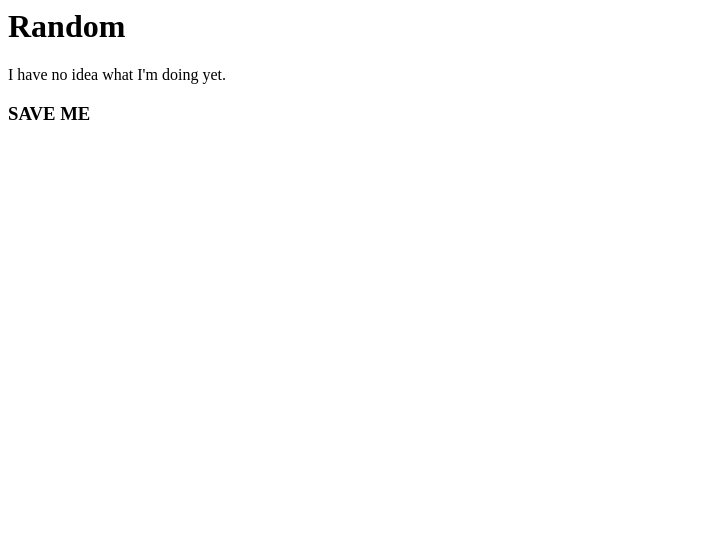
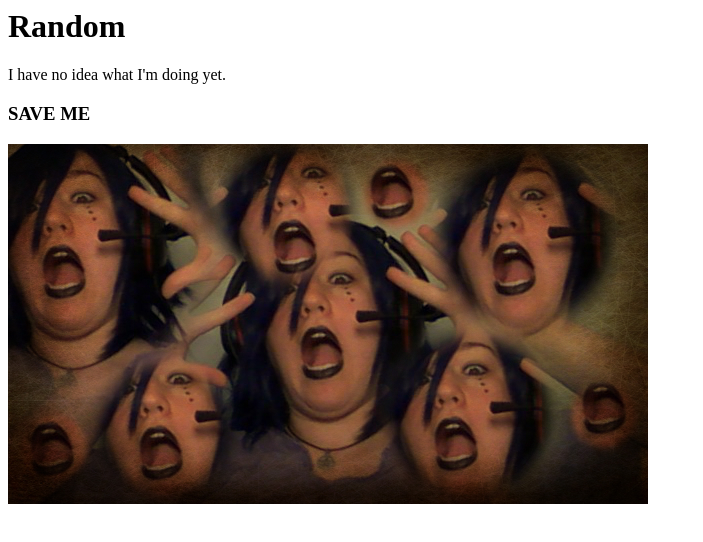
Before and after one commit to RinnaCerra/rinnacerra.github.io, a plain HTML site: page index.html in a window 1280 px wide. Shown: the whole page, without its empty margins (0-703 px from the left). Drawn offline with Linux system fonts and the light colour scheme.

Commit message:
photo madness
I added a photo to main folder and added said pic to thingy

```diff
--- a/index.html
+++ b/index.html
@@ -3,5 +3,6 @@
 <h1>Random</h1>
 <p> I have no idea what I'm doing yet. </p>
 <h3> SAVE ME </h3>
+<img src= "Trapped.jpg">
 </body>
 </html>
```
Also changed, not shown: Trapped.jpg (added).
